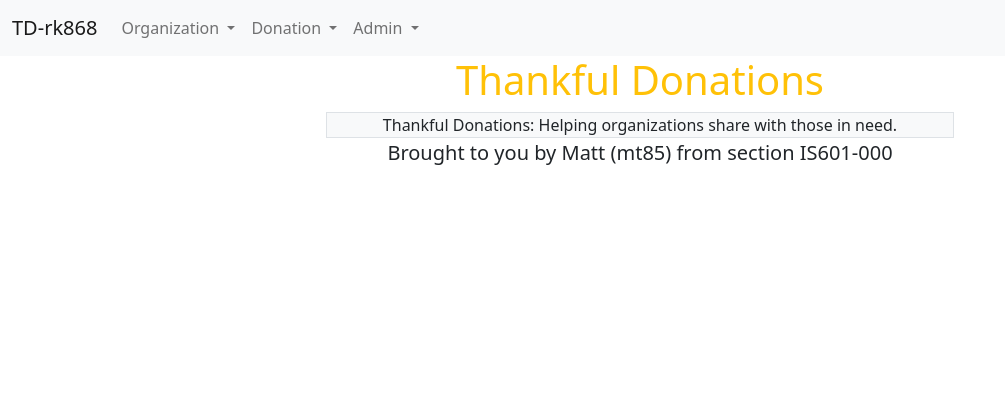
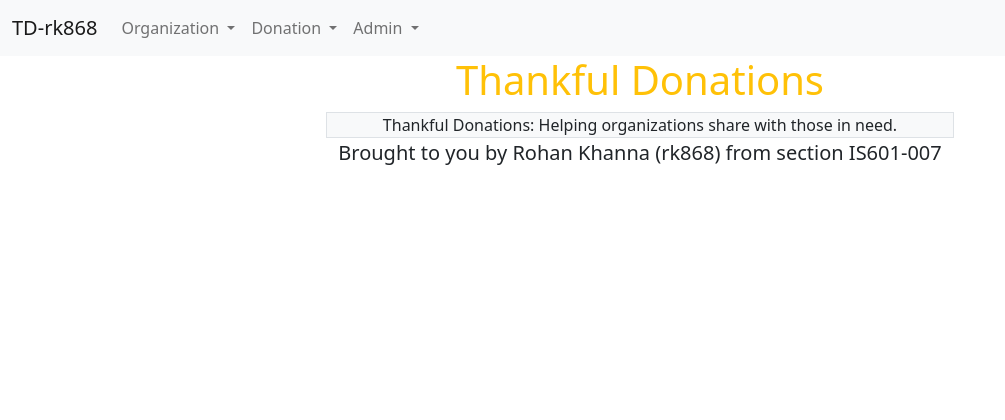
Before and after one commit to ro-rok/Web-Systems-Dev-Projects, a Flask app: page / in a window 1280 px wide. Shown: the top 420 px of the page, without its empty margins (0-1005 px from the left). Run offline with Flask 2, Linux system fonts and the light colour scheme.

Commit message:
Base HTMl

```diff
--- a/MP3/templates/index.html
+++ b/MP3/templates/index.html
@@ -6,12 +6,9 @@
     <div class="w-50 mx-auto bg-light text-center caption border">
         Thankful Donations: Helping organizations share with those in need.
     </div>
-    <div class="lead text-center btyb">Brought to you by Matt (mt85) from
+    <div class="lead text-center btyb">Brought to you by Rohan Khanna (rk868) from
         section
-        IS601-000
-        {# TODO replace my name with your first name #}
-        {# TODO replace my ucid with your ucid #}
-        {# TODO replace 000 with your section (i.e., 005, 007, etc) #}
+        IS601-007
     </div>
 </div>
 {% endblock %}
```
